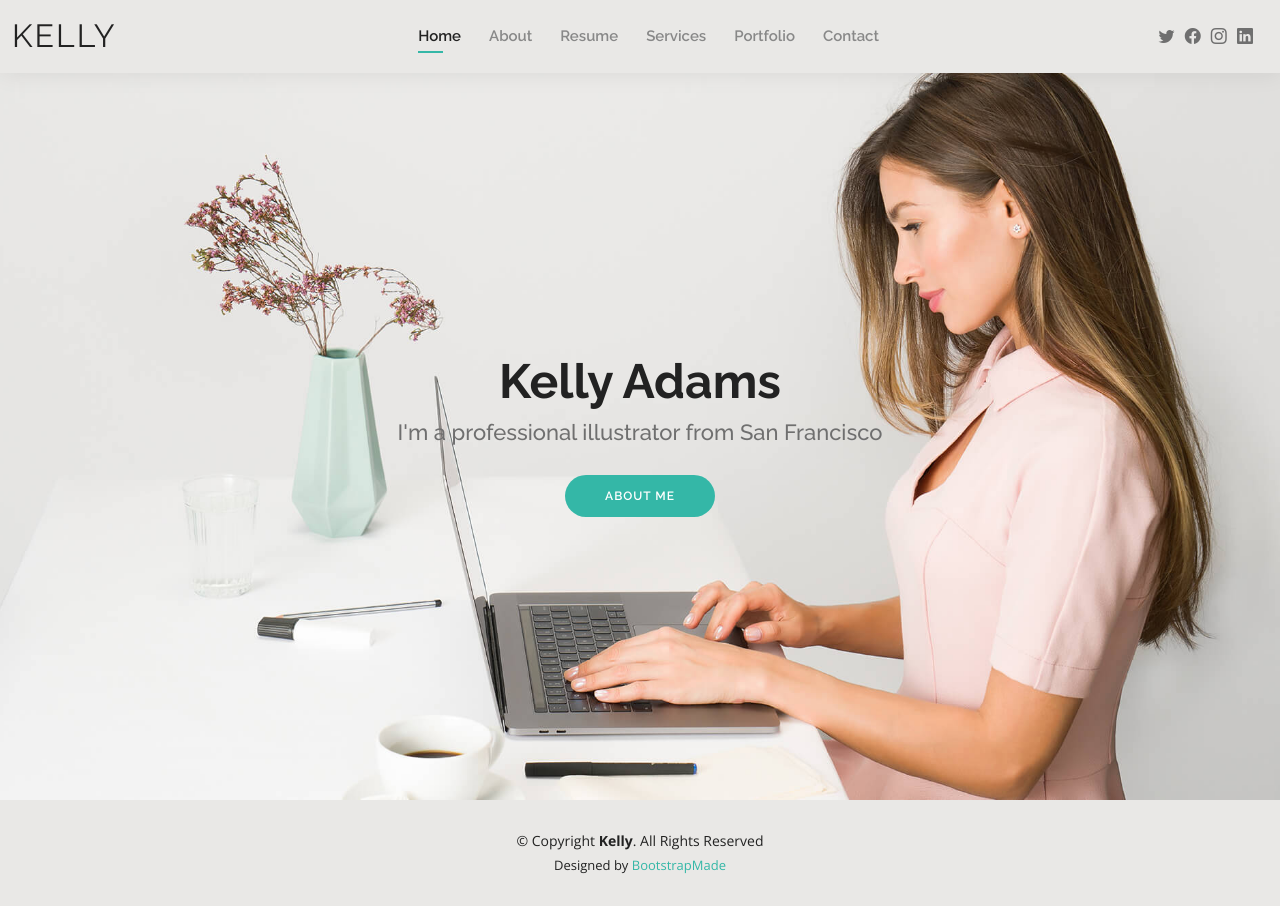
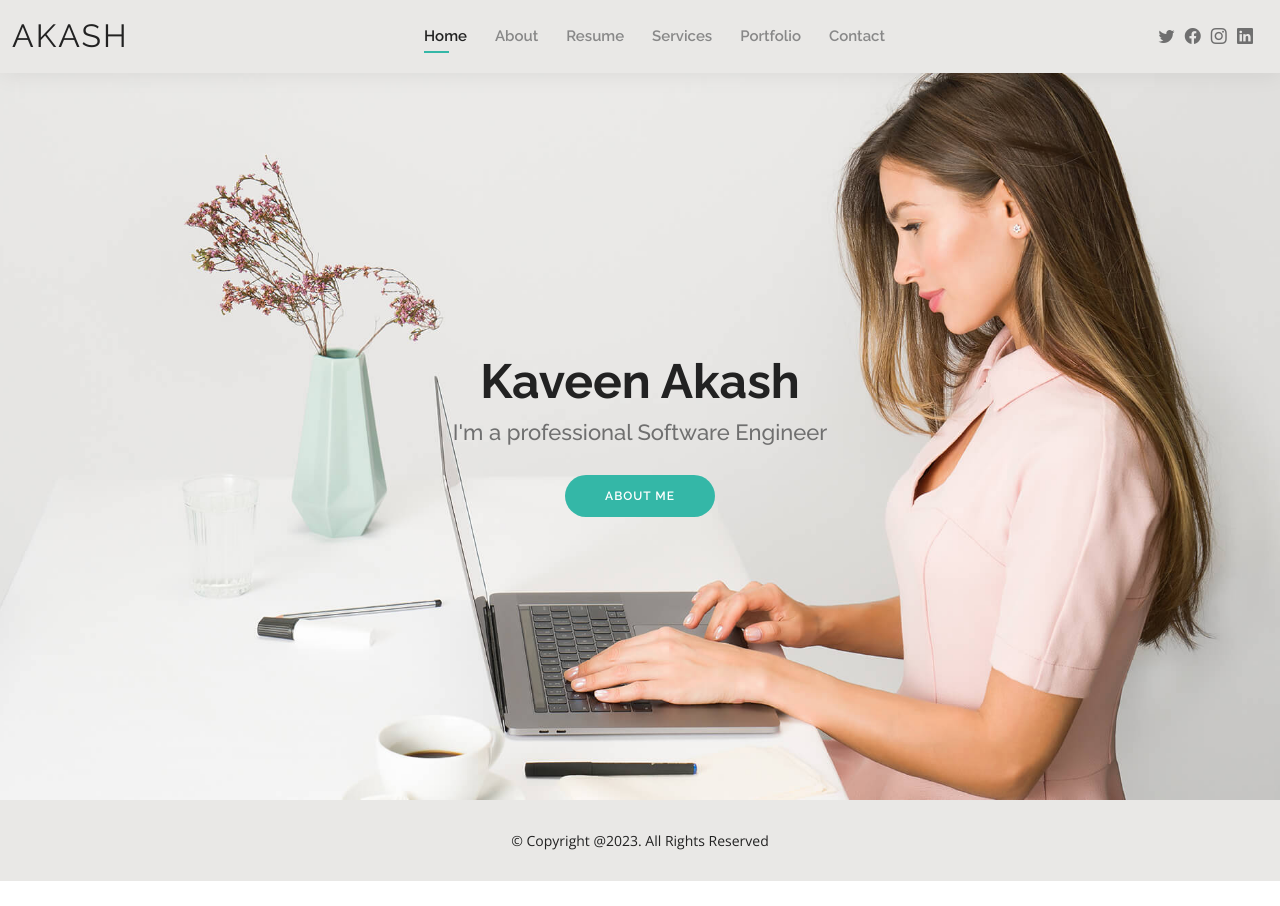
Before and after one commit to kaveenakash/Portfolio, a plain HTML site: page index.html in a window 1280 px wide. After the commit the page ends 881 px from the top, so only its background shows below. Drawn offline with nearby package versions, Linux system fonts and the light colour scheme.

Commit message:
changed landing page

```diff
--- a/index.html
+++ b/index.html
@@ -5,7 +5,7 @@
   <meta charset="utf-8">
   <meta content="width=device-width, initial-scale=1.0" name="viewport">
 
-  <title>Kelly Bootstrap Template - Index</title>
+  <title>Kaveen Akash - Portfolio</title>
   <meta content="" name="description">
   <meta content="" name="keywords">
 
@@ -27,12 +27,6 @@
   <!-- Template Main CSS File -->
   <link href="assets/css/style.css" rel="stylesheet">
 
-  <!-- =======================================================
-  * Template Name: Kelly - v4.10.0
-  * Template URL: https://bootstrapmade.com/kelly-free-bootstrap-cv-resume-html-template/
-  * Author: BootstrapMade.com
-  * License: https://bootstrapmade.com/license/
-  ======================================================== -->
 </head>
 
 <body>
@@ -41,7 +35,7 @@
   <header id="header" class="fixed-top">
     <div class="container-fluid d-flex justify-content-between align-items-center">
 
-      <h1 class="logo me-auto me-lg-0"><a href="index.html">Kelly</a></h1>
+      <h1 class="logo me-auto me-lg-0"><a href="index.html">Akash</a></h1>
       <!-- Uncomment below if you prefer to use an image logo -->
       <!-- <a href="index.html" class="logo"><img src="assets/img/logo.png" alt="" class="img-fluid"></a>-->
 
@@ -71,8 +65,8 @@
   <!-- ======= Hero Section ======= -->
   <section id="hero" class="d-flex align-items-center">
     <div class="container d-flex flex-column align-items-center" data-aos="zoom-in" data-aos-delay="100">
-      <h1>Kelly Adams</h1>
-      <h2>I'm a professional illustrator from San Francisco</h2>
+      <h1>Kaveen Akash</h1>
+      <h2>I'm a professional Software Engineer</h2>
       <a href="about.html" class="btn-about">About Me</a>
     </div>
   </section><!-- End Hero -->
@@ -81,15 +75,11 @@
   <footer id="footer">
     <div class="container">
       <div class="copyright">
-        &copy; Copyright <strong><span>Kelly</span></strong>. All Rights Reserved
+        &copy; Copyright @2023. All Rights Reserved
       </div>
-      <div class="credits">
-        <!-- All the links in the footer should remain intact. -->
-        <!-- You can delete the links only if you purchased the pro version. -->
-        <!-- Licensing information: https://bootstrapmade.com/license/ -->
-        <!-- Purchase the pro version with working PHP/AJAX contact form: https://bootstrapmade.com/kelly-free-bootstrap-cv-resume-html-template/ -->
-        Designed by <a href="https://bootstrapmade.com/">BootstrapMade</a>
-      </div>
+      <!-- <div class="credits">
+        Designed by <a href="https://bootstrapmade.com/"></a>
+      </div> -->
     </div>
   </footer><!-- End  Footer -->
 
```
